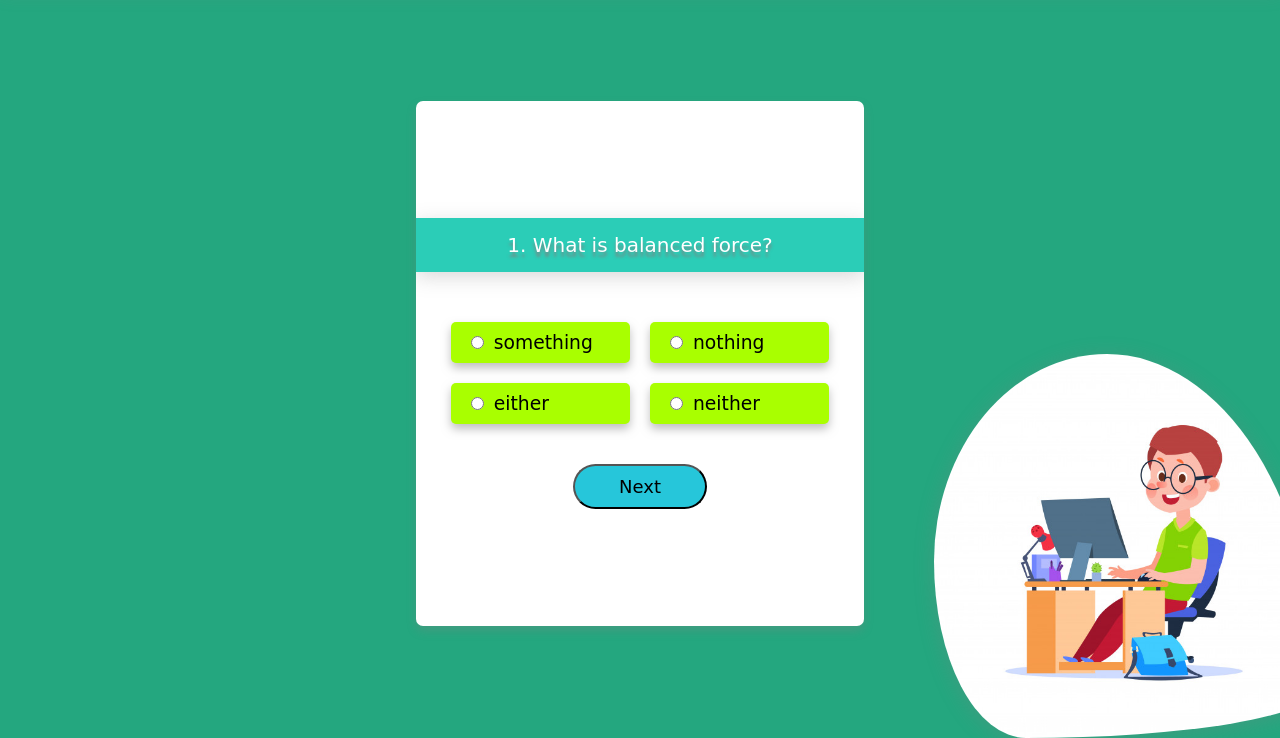
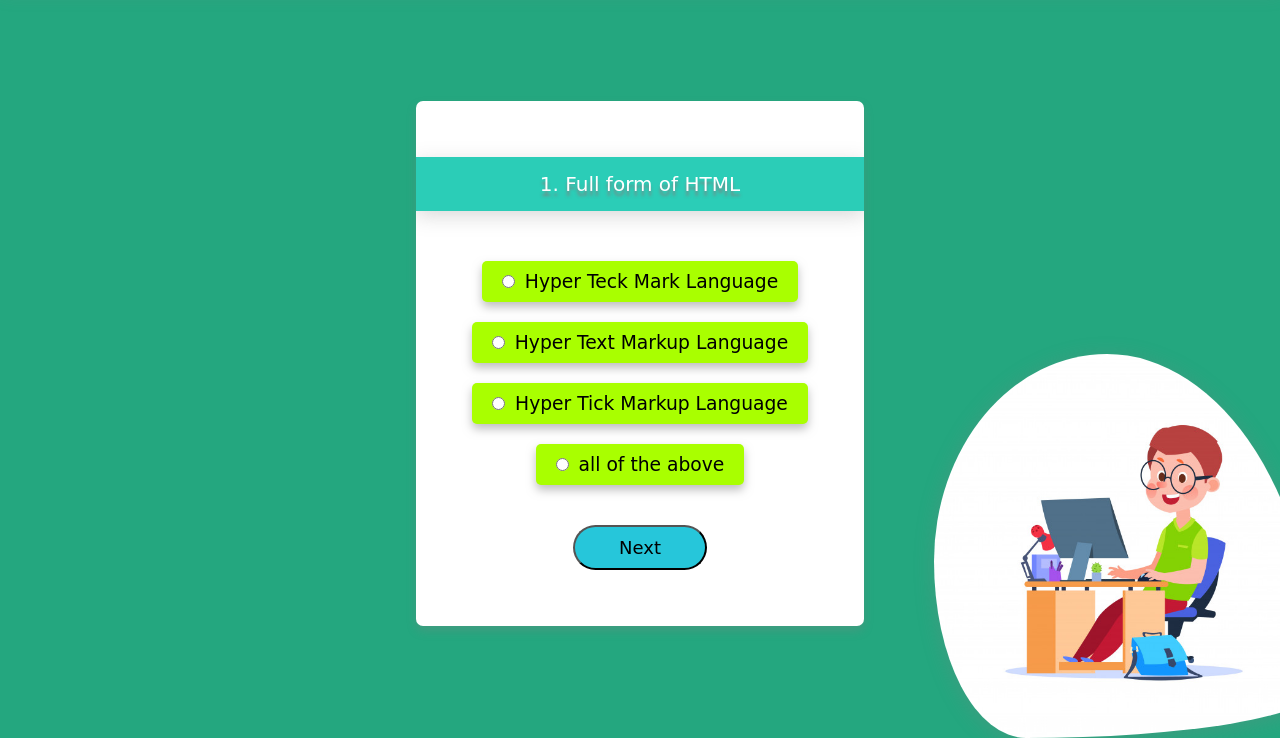
Before and after one commit to SatyamDeveloper/quizx, a plain HTML site: page index.htm in a window 1280 px wide. Shown: the part 62-800 px from the top of the page. Drawn offline with Linux system fonts and the light colour scheme; a web font is replaced by a local one.

Commit message:
making code more informative

```diff
--- a/js/index.js
+++ b/js/index.js
@@ -1,103 +1,18 @@
 const data = [
   {
-    question: "What is balanced force?",
-    options: ["something", "nothing", "either", "neither"],
-    answer: "ans1",
-  },
-  {
-    question: "What is circumscribed force?",
-    options: ["Hellso", "bsdfelo", "celfdslo", "defsllo"],
+    question: "Full form of HTML",
+    options: ["Hyper Teck Mark Language", "Hyper Text Markup Language", "Hyper Tick Markup Language", "all of the above"],
     answer: "ans2",
   },
   {
-    question: "What is circumscribed force?",
-    options: ["Hellso", "bsdfelo", "celfdslo", "defsllo"],
-    answer: "ans2",
+    question: "Full form of CSS",
+    options: ["Chrome Spread Sheet", "Cascading Style Spreadsheet", "Cascading Style Sheet", "None"],
+    answer: "ans3",
   },
   {
-    question: "What is circumscribed force?",
-    options: ["Hellso", "bsdfelo", "celfdslo", "defsllo"],
-    answer: "ans2",
-  },
-  {
-    question: "What is circumscribed force?",
-    options: ["Hellso", "bsdfelo", "celfdslo", "defsllo"],
-    answer: "ans2",
-  },
-  {
-    question: "What is circumscribed force?",
-    options: ["Hellso", "bsdfelo", "celfdslo", "defsllo"],
-    answer: "ans2",
-  },
-  {
-    question: "What is circumscribed force?",
-    options: ["Hellso", "bsdfelo", "celfdslo", "defsllo"],
-    answer: "ans2",
-  },
-  {
-    question: "What is circumscribed force?",
-    options: ["Hellso", "bsdfelo", "celfdslo", "defsllo"],
-    answer: "ans2",
-  },
-  {
-    question: "What is circumscribed force?",
-    options: ["Hellso", "bsdfelo", "celfdslo", "defsllo"],
-    answer: "ans2",
-  },
-  {
-    question: "What is circumscribed force?",
-    options: ["Hellso", "bsdfelo", "celfdslo", "defsllo"],
-    answer: "ans2",
-  },
-  {
-    question: "What is circumscribed force?",
-    options: ["Hellso", "bsdfelo", "celfdslo", "defsllo"],
-    answer: "ans2",
-  },
-  {
-    question: "What is circumscribed force?",
-    options: ["Hellso", "bsdfelo", "celfdslo", "defsllo"],
-    answer: "ans2",
-  },
-  {
-    question: "What is circumscribed force?",
-    options: ["Hellso", "bsdfelo", "celfdslo", "defsllo"],
-    answer: "ans2",
-  },
-  {
-    question: "What is circumscribed force?",
-    options: ["Hellso", "bsdfelo", "celfdslo", "defsllo"],
-    answer: "ans2",
-  },
-  {
-    question: "What is circumscribed force?",
-    options: ["Hellso", "bsdfelo", "celfdslo", "defsllo"],
-    answer: "ans2",
-  },
-  {
-    question: "What is circumscribed force?",
-    options: ["Hellso", "bsdfelo", "celfdslo", "defsllo"],
-    answer: "ans2",
-  },
-  {
-    question: "What is circumscribed force?",
-    options: ["Hellso", "bsdfelo", "celfdslo", "defsllo"],
-    answer: "ans2",
-  },
-  {
-    question: "What is circumscribed force?",
-    options: ["Hellso", "bsdfelo", "celfdslo", "defsllo"],
-    answer: "ans2",
-  },
-  {
-    question: "What is circumscribed force?",
-    options: ["Hellso", "bsdfelo", "celfdslo", "defsllo"],
-    answer: "ans2",
-  },
-  {
-    question: "What is circumscribed force?",
-    options: ["Hellso", "bsdfelo", "celfdslo", "defsllo"],
-    answer: "ans2",
+    question: "Full form of JS",
+    options: ["Javascript", "Javaspreadsheet", "Javasheet", "all of the above"],
+    answer: "ans1",
   },
 ];
 
```
Also changed, not shown: index.htm (+1 -2 lines), 1 other file.
